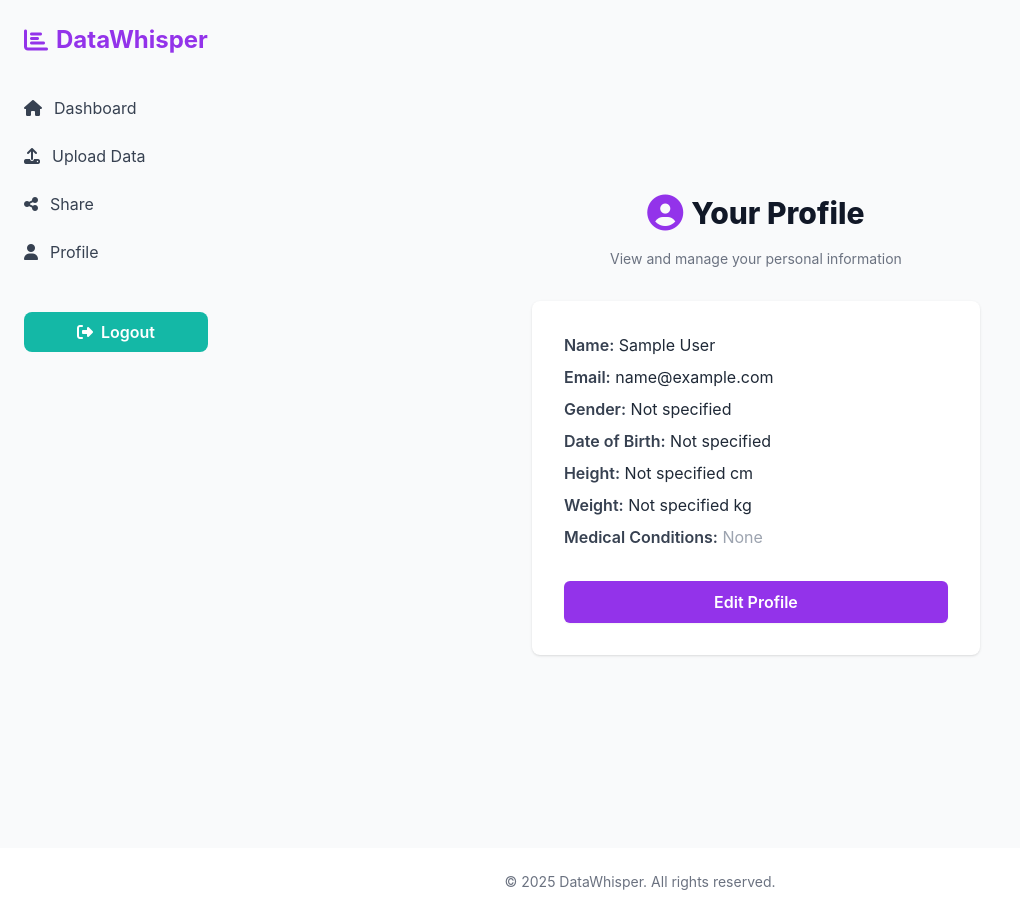
After one commit to kdmars0168/data-analytics-app, a Flask app: page /profile in a window 1280 px wide. The commit adds this page. Shown: the whole page, without its empty margins (0-1020 px from the left). Run offline with Flask 3, Linux system fonts and the light colour scheme; the visitor is signed in with stand-in values (Sample User, id 1); some libraries are stand-ins or nearby versions.

Commit message:
Add profile functionality and prevent duplicate email addresses during registration.

```diff
--- a/app/__init__.py
+++ b/app/__init__.py
@@ -1,3 +1,4 @@
+import os
 from flask import Flask
 from flask_sqlalchemy import SQLAlchemy
 from flask_migrate import Migrate
@@ -10,6 +11,8 @@ login_manager = LoginManager()
 def create_app():
     app = Flask(__name__)
     app.config.from_object('config.Config')
+    instance_path = os.path.join(app.root_path, '..', 'instance')
+    os.makedirs(instance_path, exist_ok=True)
 
     db.init_app(app)
     migrate.init_app(app, db)
--- a/app/forms.py
+++ b/app/forms.py
@@ -1,5 +1,5 @@
 from flask_wtf import FlaskForm
-from wtforms import StringField, PasswordField, SubmitField
+from wtforms import StringField, PasswordField, SubmitField,TextAreaField
 from wtforms.validators import DataRequired, Email, EqualTo, Length
 
 class LoginForm(FlaskForm):
@@ -13,3 +13,7 @@ class RegistrationForm(FlaskForm):
     password = PasswordField('Password', validators=[DataRequired(), Length(min=6)])
     confirm_password = PasswordField('Confirm Password', validators=[DataRequired(), EqualTo('password')])
     submit = SubmitField('Create Account')
+class EditProfileForm(FlaskForm):
+    username = StringField('Username', validators=[DataRequired(), Length(1, 64)])
+    about_me = TextAreaField('About Me', validators=[Length(0, 200)])
+    submit = SubmitField('Save Changes')
--- a/app/routes.py
+++ b/app/routes.py
@@ -3,8 +3,11 @@ from flask import Blueprint, render_template, flash, redirect, url_for, request
 from app import db
 from app.forms import RegistrationForm, LoginForm
 from app.models import User
-from flask_login import login_user, logout_user, login_required
+from flask_login import login_user, logout_user, login_required,current_user
 from app.utils import generate_analysis_summary
+from app.forms import EditProfileForm
+from app.models import User
+
 
 # Create a Blueprint called 'main'
 main = Blueprint('main', __name__)
@@ -19,12 +22,20 @@ def index():
 def register():
     form = RegistrationForm()
     if form.validate_on_submit():
+        # Check if the email already exists in the database
+        existing_user = User.query.filter_by(email=form.email.data).first()
+        if existing_user:
+            flash('Email address is already in use. Please choose a different one.', 'danger')
+            return redirect(url_for('main.register'))
+
+        # If email does not exist, create the new user
         user = User(name=form.name.data, email=form.email.data)
         user.set_password(form.password.data)
         db.session.add(user)
         db.session.commit()
         flash('Account created successfully!', 'success')
         return redirect(url_for('main.login'))
+
     return render_template('register.html', form=form)
 
 # Login Page
@@ -90,3 +101,20 @@ def submit_manual():
 @login_required
 def share():
     return render_template('share.html')  # (create share.html later even if empty for now)
+@main.route('/profile')
+@login_required
+def profile():
+    return render_template('profile.html', user=current_user)
+@main.route('/edit_profile', methods=['GET', 'POST'])
+@login_required
+def edit_profile():
+    form = EditProfileForm(obj=current_user)
+
+    if form.validate_on_submit():
+        current_user.username = form.username.data
+        current_user.about_me = form.about_me.data
+        db.session.commit()
+        flash('Your profile has been updated.', 'success')
+        return redirect(url_for('main.profile'))
+
+    return render_template('edit_profile.html', form=form)
--- a/app/templates/partials/sidebar.html
+++ b/app/templates/partials/sidebar.html
@@ -15,6 +15,9 @@
         <a href="{{ url_for('main.share') }}" class="flex items-center text-gray-700 hover:text-purple-600">
           <i class="fas fa-share-alt mr-3"></i> Share
         </a>
+        <a href="{{ url_for('main.profile') }}" class="flex items-center text-gray-700 hover:text-purple-600">
+          <i class="fas fa-user mr-3"></i> Profile
+        </a>
       </nav>
     </div>
 
--- /dev/null
+++ b/app/templates/profile.html
@@ -0,0 +1,41 @@
+{% extends 'base.html' %}
+{% block title %}Profile | DataWhisper{% endblock %}
+{% block content %}
+<section class="min-h-screen flex flex-col items-center justify-center bg-gray-50 py-12 px-4 sm:px-6 lg:px-8">
+  <div class="max-w-md w-full space-y-8">
+    <div class="text-center">
+      <div class="flex justify-center mb-4">
+        <div class="flex items-center space-x-2">
+          <i class="fas fa-user-circle text-purple-600 text-4xl"></i>
+          <h2 class="text-3xl font-extrabold text-gray-900">Your Profile</h2>
+        </div>
+      </div>
+      <p class="text-gray-500 text-sm">View and manage your personal information</p>
+    </div>
+
+    <div class="bg-white p-8 shadow rounded-lg space-y-4">
+      <div class="text-left space-y-2">
+        <p><span class="font-semibold text-gray-700">Name:</span> {{ user.name }}</p>
+        <p><span class="font-semibold text-gray-700">Email:</span> {{ user.email }}</p>
+        <p><span class="font-semibold text-gray-700">Gender:</span> {{ user.gender or 'Not specified' }}</p>
+        <p><span class="font-semibold text-gray-700">Date of Birth:</span> {{ user.dob or 'Not specified' }}</p>
+        <p><span class="font-semibold text-gray-700">Height:</span> {{ user.height or 'Not specified' }} cm</p>
+        <p><span class="font-semibold text-gray-700">Weight:</span> {{ user.weight or 'Not specified' }} kg</p>
+        <p><span class="font-semibold text-gray-700">Medical Conditions:</span>
+          {% if user.medical_conditions %}
+            {{ user.medical_conditions }}
+          {% else %}
+            <span class="text-gray-400">None</span>
+          {% endif %}
+        </p>
+      </div>
+
+      <div class="pt-4">
+        <a href="{{ url_for('main.edit_profile') }}" class="w-full inline-flex justify-center py-2 px-4 border border-transparent rounded-md shadow-sm text-white bg-purple-600 hover:bg-purple-700 font-semibold">
+          Edit Profile
+        </a>
+      </div>
+    </div>
+  </div>
+</section>
+{% endblock %}
```
Also changed, not shown: app/templates/register.html (+25 -0 lines), migrations/versions/776a3a3c1282_initial_migration.py (deleted, +0 -54 lines), migrations/versions/efe46465445d_initial_migration.py (renamed from migrations/versions/a4774f9540c1_create_user_table.py, +7 -7 lines), app/templates/edit_profile.html (added).
